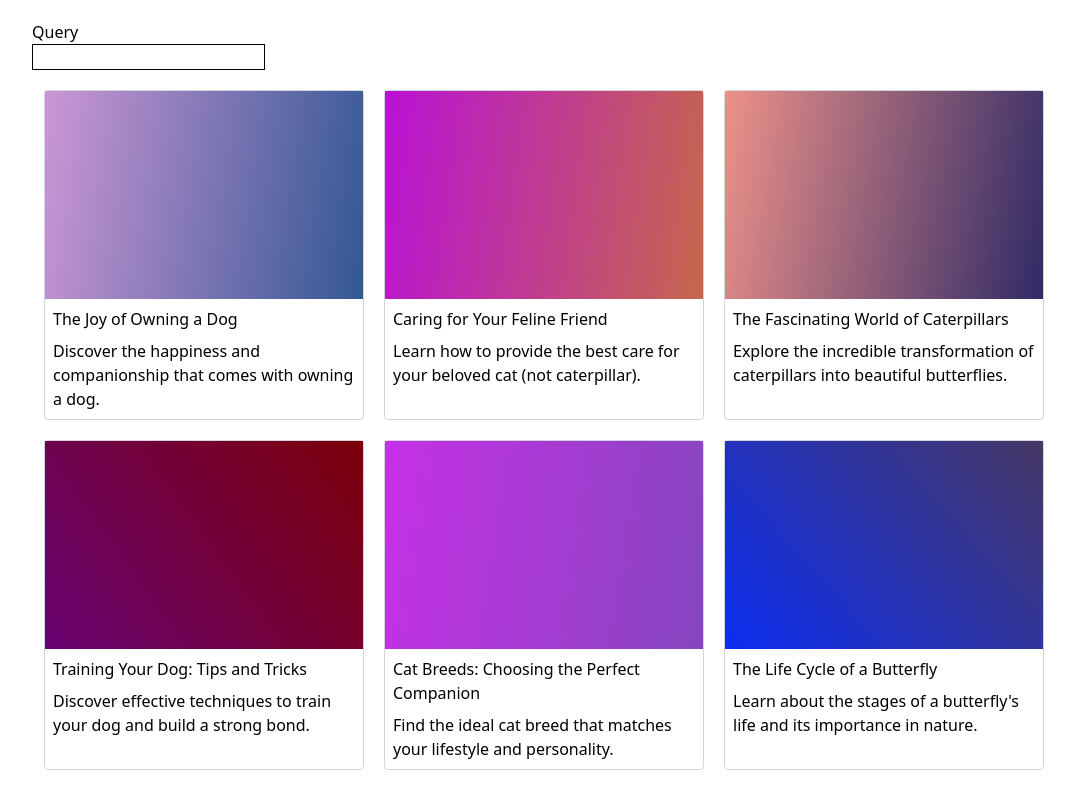
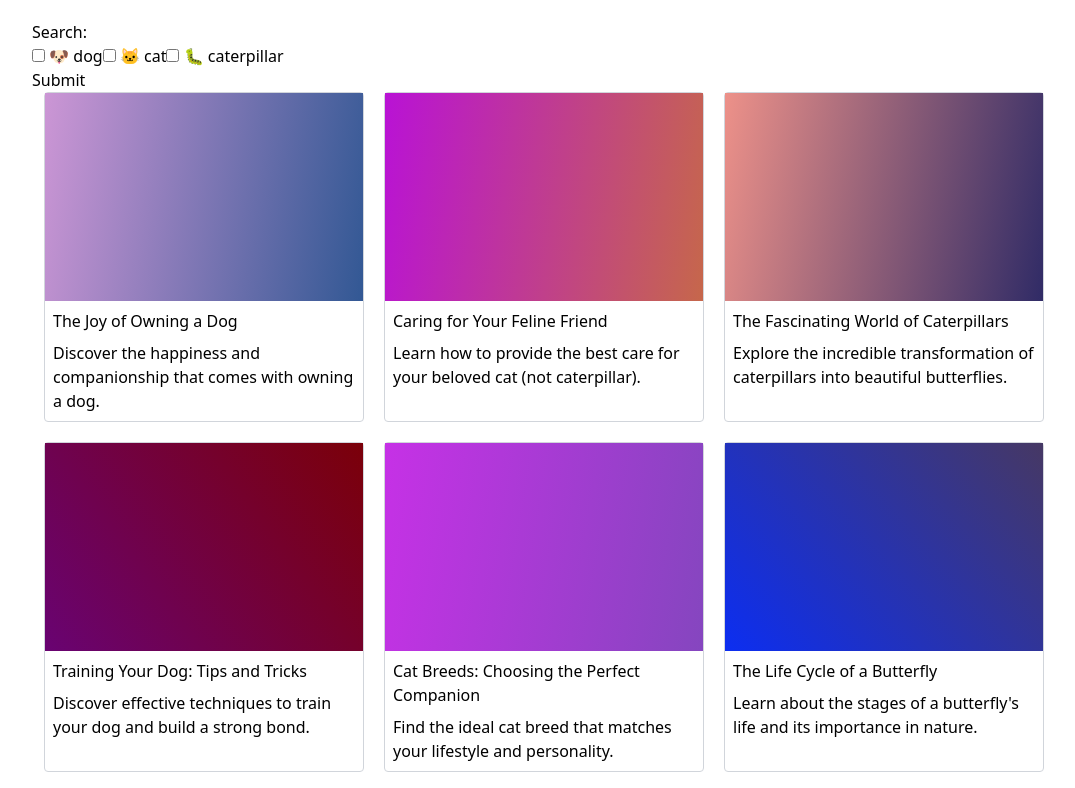
Before and after one commit to gtanchak/POC-semantic-design-tokens, a React (Vite) app: page /blogs in a window 1280 px wide. Shown: the top 788 px of the page, without its empty margins (96-1171 px from the left). Built offline with nearby package versions, Linux system fonts and the light colour scheme; what axios-cache-interceptor would draw is missing.

Commit message:
fix: working on derived state

```diff
--- a/src/pages/blogs.tsx
+++ b/src/pages/blogs.tsx
@@ -4,21 +4,70 @@ import {useState} from "react";
 
 export default function BlogsPage() {
     const [query, setQuery] = useState("")
+    const words = query.split(" ")
     const blogs = getMatchingBlogs(query)
+
+    const dogChecked = words.includes("dog")
+    const catChecked = words.includes("cat")
+    const caterpillarChecked = words.includes("caterpillar")
+
+    function handleCheck(tag: string, checked: boolean) {
+        const newWords = checked ? [...words, tag] : words.filter(w => w !== tag)
+        setQuery(newWords.filter(Boolean).join(' ').trim())
+    }
+
     console.log(blogs);
     return (
         <section className="my-5 ">
 
             <div className="max-w-screen-lg mx-auto">
-            <form className="my-5">
-
-            <label htmlFor="query" className="block">Query</label>
-            <input id="queyr" className="border border-black" onChange={(e) => setQuery(e.target.value)} value={query} />
-
-            </form>
+                <form>
+                    <div>
+                        <label htmlFor="searchInput">Search:</label>
+                        <input
+                            id="searchInput"
+                            name="query"
+                            type="search"
+                            value={query}
+                            onChange={e => setQuery(e.currentTarget.value)}
+                        />
+                    </div>
+                    <div>
+                        <label>
+                            <input
+                                type="checkbox"
+                                checked={dogChecked}
+                                // 🐨 control the checked state of this checkbox by setting the checked prop
+                                onChange={e => handleCheck('dog', e.currentTarget.checked)}
+                            />{' '}
+                            🐶 dog
+                        </label>
+                        <label>
+                            <input
+                                type="checkbox"
+                                checked={catChecked}
+                                // 🐨 control the checked state of this checkbox by setting the checked prop
+                                onChange={e => handleCheck('cat', e.currentTarget.checked)}
+                            />{' '}
+                            🐱 cat
+                        </label>
+                        <label>
+                            <input
+                                type="checkbox"
+                                checked={caterpillarChecked}
+                                // 🐨 control the checked state of this checkbox by setting the checked prop
+                                onChange={e =>
+                                    handleCheck('caterpillar', e.currentTarget.checked)
+                                }
+                            />{' '}
+                            🐛 caterpillar
+                        </label>
+                    </div>
+                    <button type="submit">Submit</button>
+                </form>
                 <ul className="gap-5 flex justify-center flex-wrap">
                     {blogs.map(post => <li className="border border-gray-300 rounded w-80">
-                        <div className="block w-full h-52" style={{background: generateGradient(post.id)}} />
+                        <div className="block w-full h-52" style={{background: generateGradient(post.id)}}/>
                         <a className="p-2 flex  flex-col gap-2">
                             <h2>{post.title}</h2>
                             <p>{post.description}</p>
```
